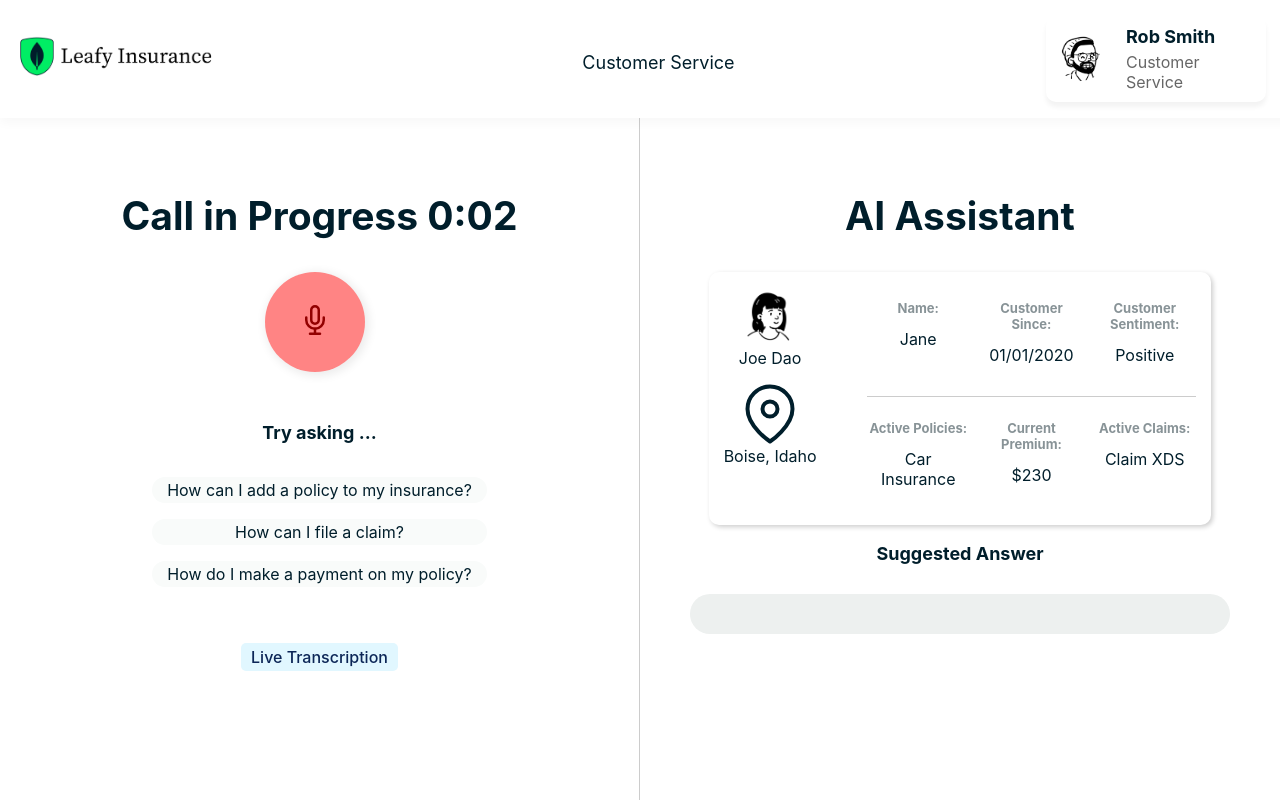
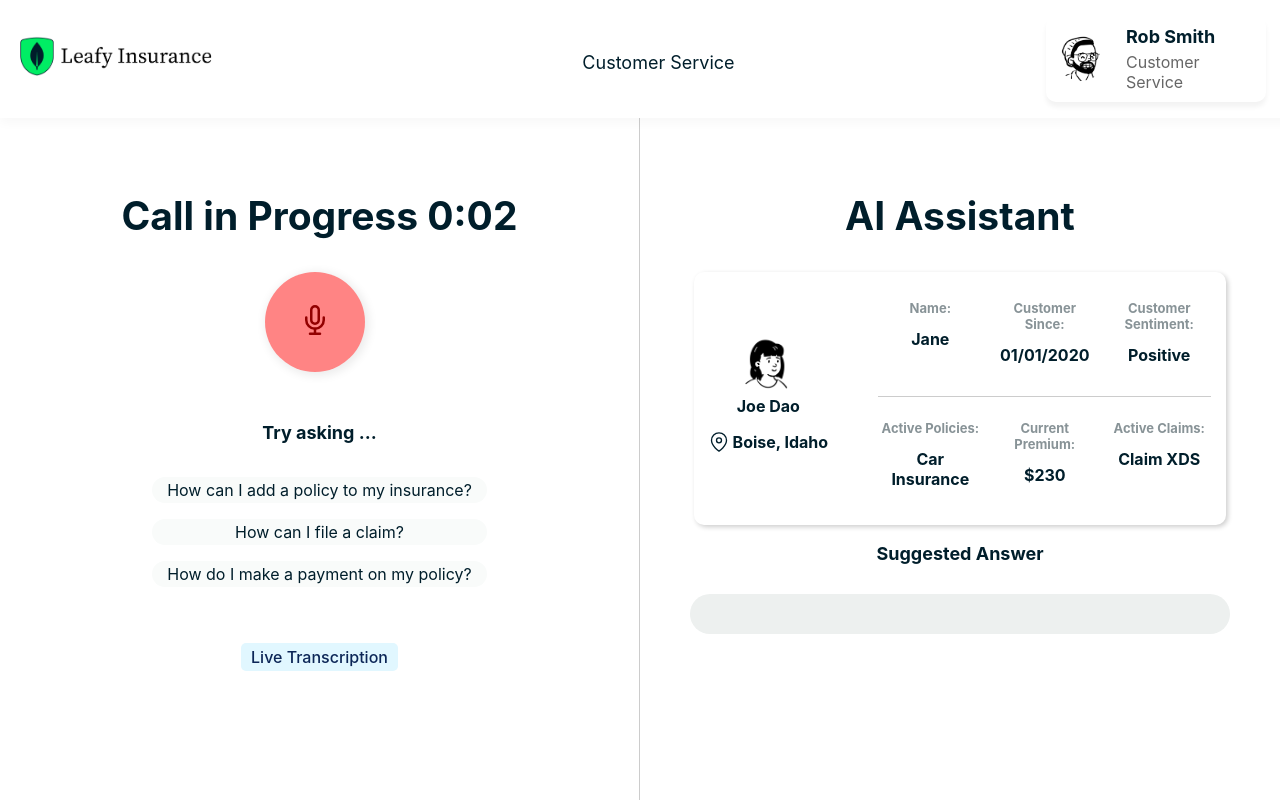
Before and after one commit to mongodb-industry-solutions/Insurance-customer-service, a React (Create React App) app in the folder frontend/: page /CustomerService in a window 1280 px wide. Both pictures are taken after a click on the button "Accept". Built offline with nearby package versions, Linux system fonts and the light colour scheme.

Commit message:
styles(customerService): try some styles out for a card

```diff
--- a/frontend/src/_pages/CustomerService/CustomerService.js
+++ b/frontend/src/_pages/CustomerService/CustomerService.js
@@ -270,12 +270,15 @@ const App = () => {
                   />
                   <p className={styles.fieldContent}>Joe Dao</p>
 
-                  <img
-                    src="./fi_map-pin.svg"
-                    alt="Customer Photo 2"
-                    className={styles.customerPhotoImage}
-                  />
-                  <p className={styles.fieldContent}>Boise, Idaho</p>
+                  <div className={styles.badgeContainer}>
+                    <img
+                      src="./fi_map-pin.svg"
+                      alt="Customer Photo 2"
+                      className={styles.PinIconImage}
+                    />
+                    <p className={styles.fieldContent} style={{margin: '0px 0px 0px 4px'}}>Boise, Idaho</p>
+                  </div>
+
                 </div>
               </div>
 
--- a/frontend/src/_pages/CustomerService/customerService.module.css
+++ b/frontend/src/_pages/CustomerService/customerService.module.css
@@ -190,8 +190,10 @@ h3 {
 .customerPhoto {
     display: flex;
     flex-direction: column;
+    justify-content: center;
     align-items: center; /* Center the images and text */
     margin-bottom: 10px; /* Space between each photo */
+    height: 100%;
 }
 
 .customerPhotos {
@@ -203,6 +205,11 @@ h3 {
 
 .customerPhotoImage {
     width: 60px; /* Set a fixed width for images */
+    height: auto; /* Maintain aspect ratio */
+}
+
+.PinIconImage {
+    width: 20px; /* Set a fixed width for images */
     height: auto; /* Maintain aspect ratio */
 }
 
@@ -224,6 +231,7 @@ h3 {
 .fieldContent {
     font-size: 16px;
     margin-top: 2px;
+    font-weight: bold;
 }
 
 .fieldWrapper {
```
